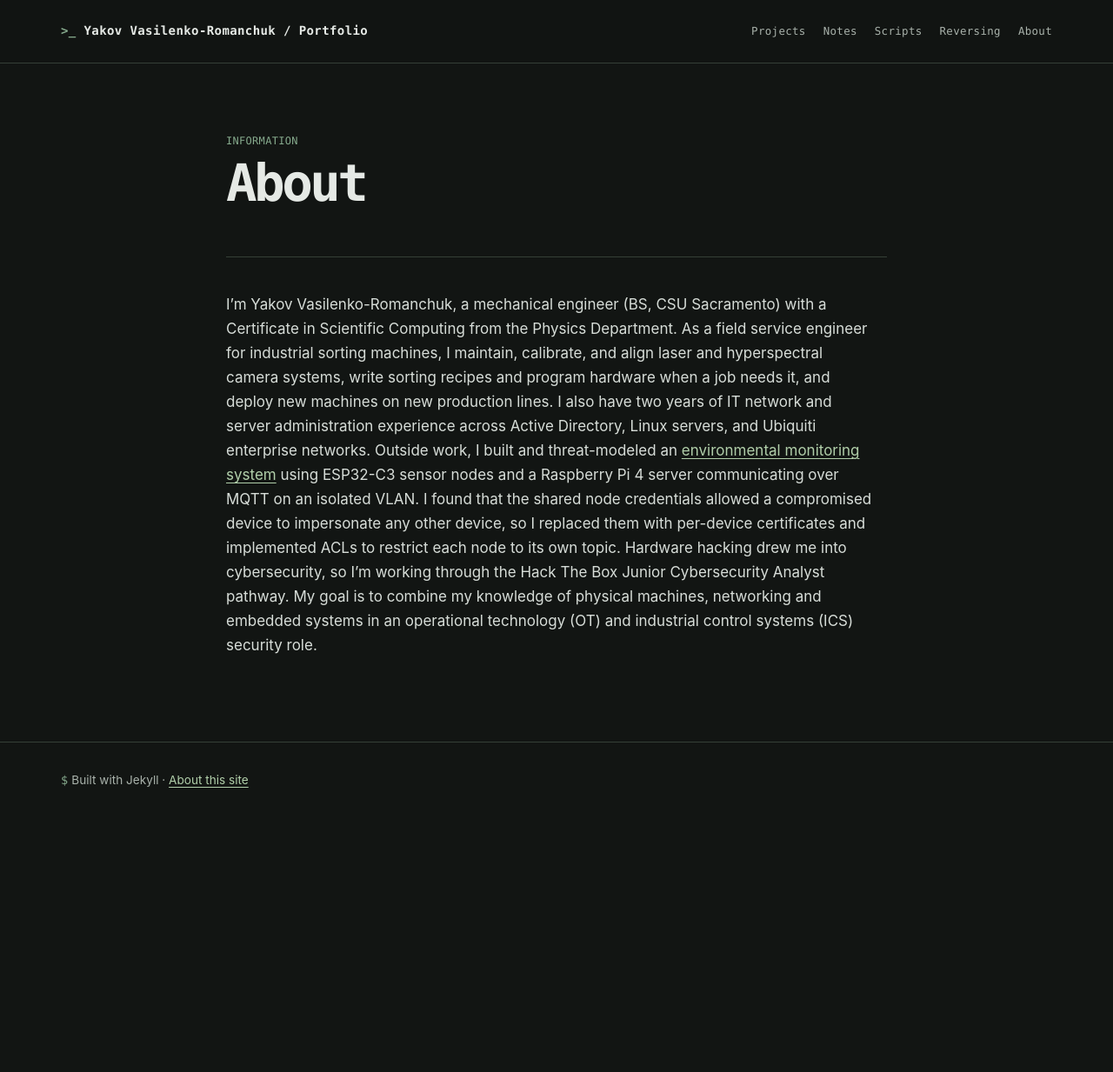
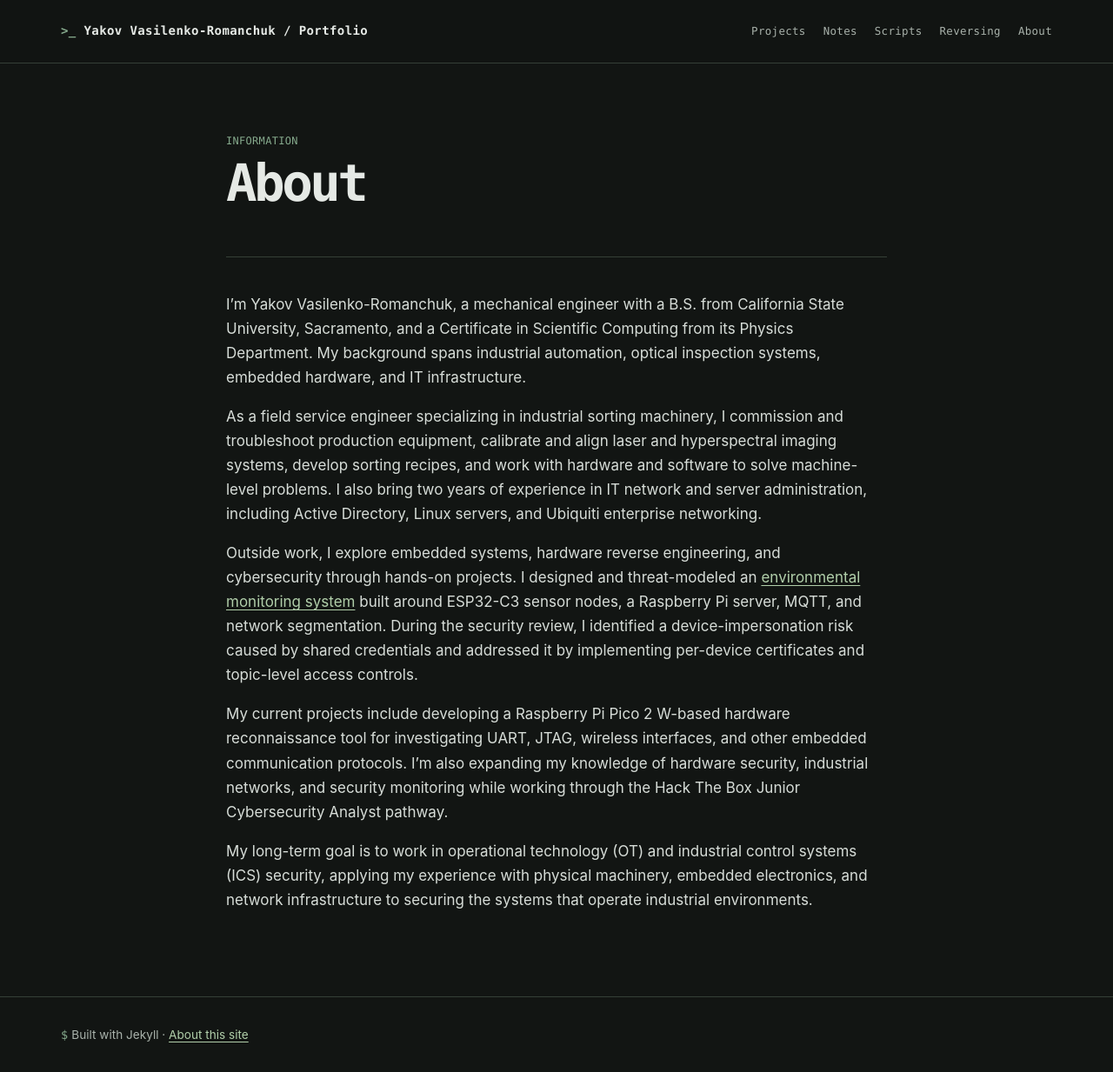
Before and after one commit to yromanchuk21/yromanchuk21.github.io, a Jekyll site: the page built from about.md, in a window 1280 px wide and 1233 px high. Shown: the whole window at 87% size. Built offline with Jekyll 4.4.1, drawn with Linux system fonts in a browser that asks for light colours.

Commit message:
Updated about info and homepage

```diff
--- a/_layouts/home.html
+++ b/_layouts/home.html
@@ -3,7 +3,7 @@ layout: default
 ---
 <section class="hero">
   <div class="container">
-    <p class="eyebrow">Portfolio / Field Notes</p>
+    <p class="eyebrow">Yakov Vasilenko-Romanchuk / Portfolio</p>
     <h1>Embedded Security &amp; Systems Research</h1>
     <div class="hero-copy">{{ content | markdownify }}</div>
     <a class="button" href="#projects">Browse projects <span aria-hidden="true">↓</span></a>
--- a/about.md
+++ b/about.md
@@ -4,4 +4,12 @@ title: About
 permalink: /about/
 ---
 
-I’m Yakov Vasilenko-Romanchuk, a mechanical engineer (BS, CSU Sacramento) with a Certificate in Scientific Computing from the Physics Department. As a field service engineer for industrial sorting machines, I maintain, calibrate, and align laser and hyperspectral camera systems, write sorting recipes and program hardware when a job needs it, and deploy new machines on new production lines. I also have two years of IT network and server administration experience across Active Directory, Linux servers, and Ubiquiti enterprise networks. Outside work, I built and threat-modeled an [environmental monitoring system](/projects/environmental-monitoring-system/) using ESP32-C3 sensor nodes and a Raspberry Pi 4 server communicating over MQTT on an isolated VLAN. I found that the shared node credentials allowed a compromised device to impersonate any other device, so I replaced them with per-device certificates and implemented ACLs to restrict each node to its own topic. Hardware hacking drew me into cybersecurity, so I'm working through the Hack The Box Junior Cybersecurity Analyst pathway. My goal is to combine my knowledge of physical machines, networking and embedded systems in an operational technology (OT) and industrial control systems (ICS) security role.
+I'm Yakov Vasilenko-Romanchuk, a mechanical engineer with a B.S. from California State University, Sacramento, and a Certificate in Scientific Computing from its Physics Department. My background spans industrial automation, optical inspection systems, embedded hardware, and IT infrastructure.
+
+As a field service engineer specializing in industrial sorting machinery, I commission and troubleshoot production equipment, calibrate and align laser and hyperspectral imaging systems, develop sorting recipes, and work with hardware and software to solve machine-level problems. I also bring two years of experience in IT network and server administration, including Active Directory, Linux servers, and Ubiquiti enterprise networking.
+
+Outside work, I explore embedded systems, hardware reverse engineering, and cybersecurity through hands-on projects. I designed and threat-modeled an [environmental monitoring system](/projects/environmental-monitoring-system/) built around ESP32-C3 sensor nodes, a Raspberry Pi server, MQTT, and network segmentation. During the security review, I identified a device-impersonation risk caused by shared credentials and addressed it by implementing per-device certificates and topic-level access controls.
+
+My current projects include developing a Raspberry Pi Pico 2 W-based hardware reconnaissance tool for investigating UART, JTAG, wireless interfaces, and other embedded communication protocols. I'm also expanding my knowledge of hardware security, industrial networks, and security monitoring while working through the Hack The Box Junior Cybersecurity Analyst pathway.
+
+My long-term goal is to work in operational technology (OT) and industrial control systems (ICS) security, applying my experience with physical machinery, embedded electronics, and network infrastructure to securing the systems that operate industrial environments.
```
Also changed, not shown: index.md (+6 -2 lines).
